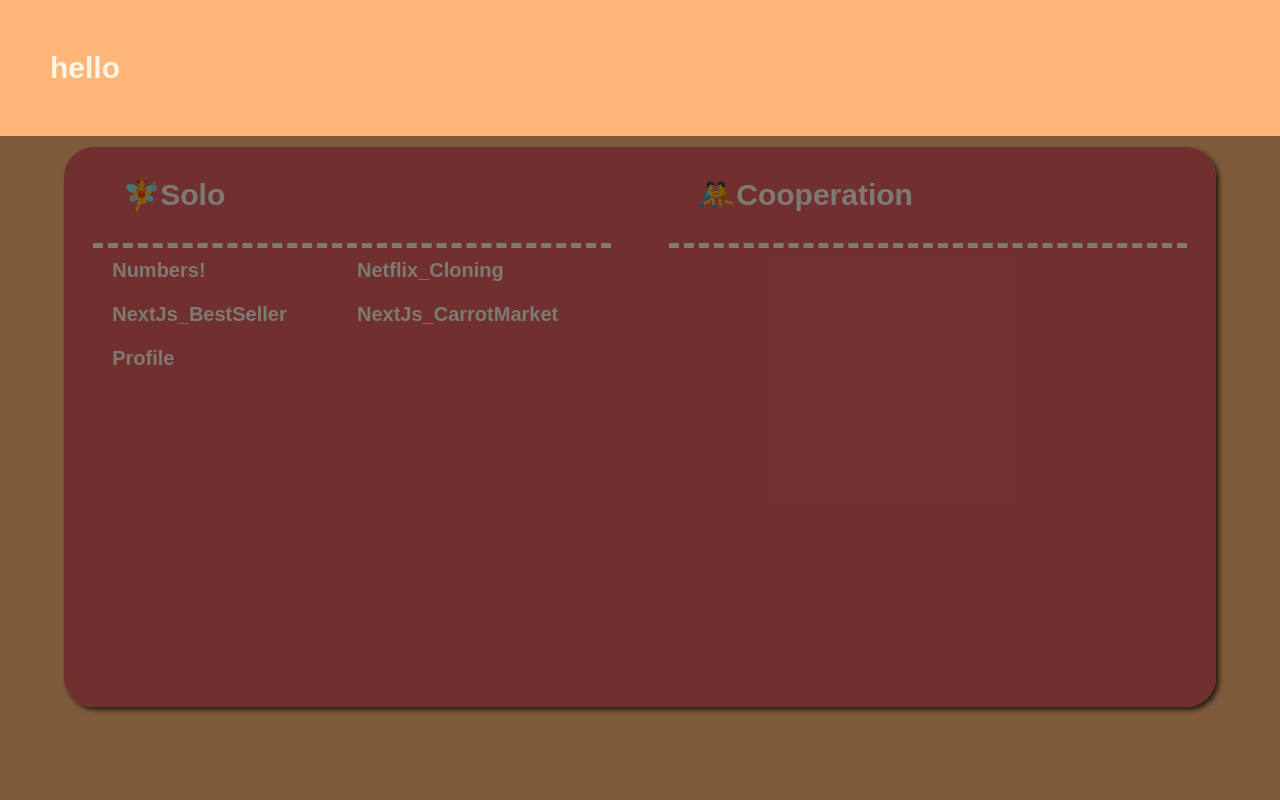
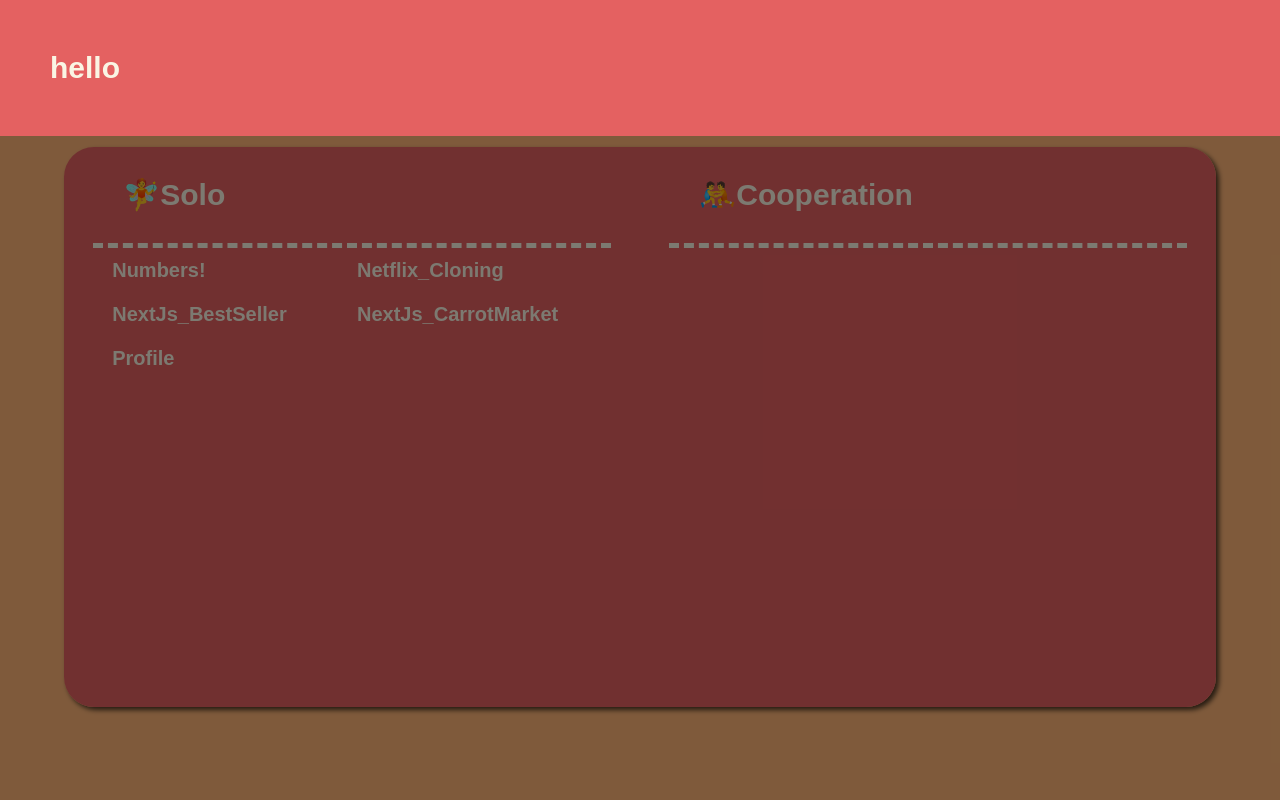
Before and after one commit to yunchan312/profile, a React (Create React App) app: page /studies/1 in a window 1280 px wide. Shown: the top 800 px of the page. Built offline with nearby package versions, Linux system fonts and the light colour scheme.

Commit message:
what the

```diff
--- a/src/Components/Modal.tsx
+++ b/src/Components/Modal.tsx
@@ -8,7 +8,7 @@ const Wrapper = styled.div`
   background-color: rgba(0, 0, 0, 0.5);
 `;
 const ModalItems = styled.div`
-  background-color: ${(props) => props.theme.orange.light};
+  background-color: ${(props) => props.theme.red};
 `;
 const ModalTitle = styled.div`
   font-size: 30px;
--- a/src/Routes/Home.tsx
+++ b/src/Routes/Home.tsx
@@ -25,7 +25,7 @@ export default function Home() {
           navigateText="playlists"
           bgColor={`${theme.green}`}
           text="🎼PlayLists"
-          detailLists={["My Favorite Songs"]}
+          detailLists={["What I listen"]}
         />
         <HomeButton
           navigateText="studies"
```
